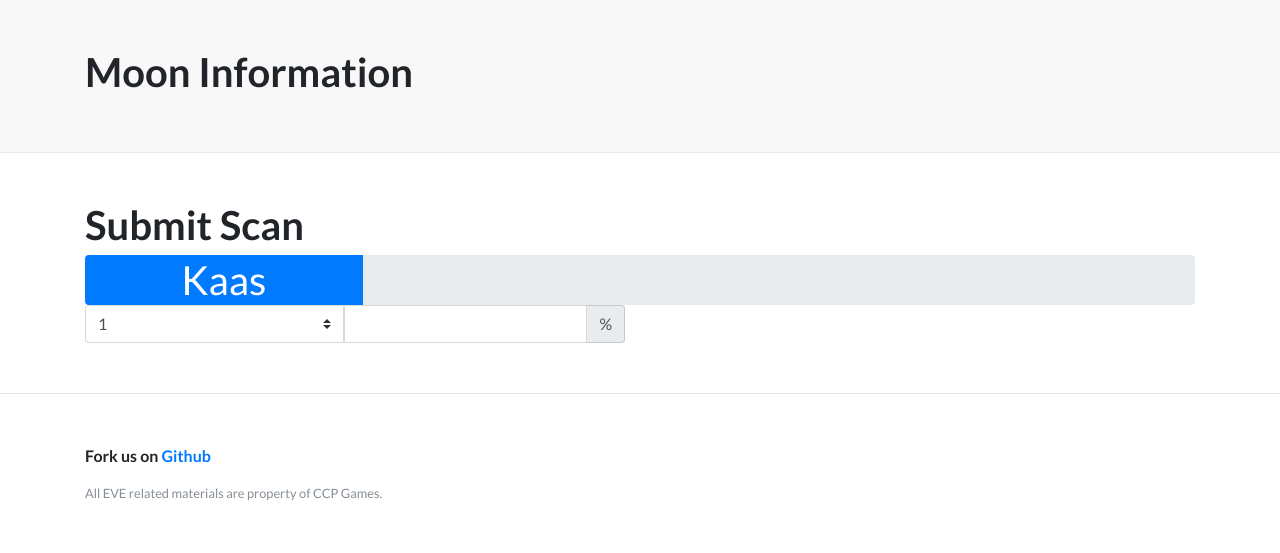
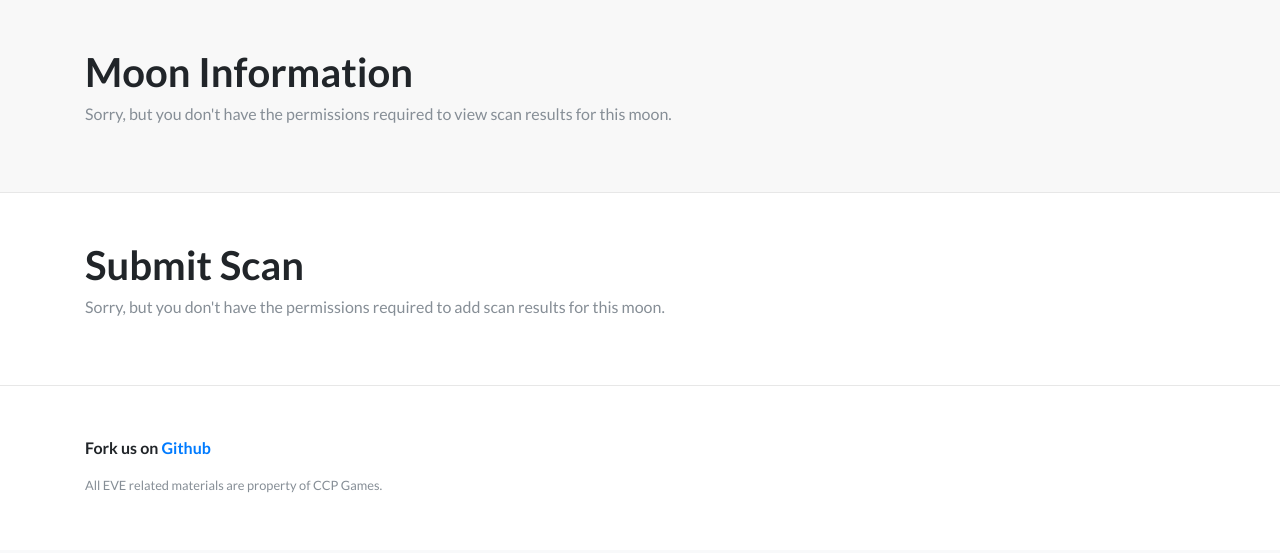
Before and after one commit to stephenswat/eve_lunar_mining_organiser, a Django app: template elmo/moon_tracker/templates/moon_tracker/moon_detail.html in a window 1280 px wide. Shown: the part 250-803 px from the top of the page. After the commit the page ends 743 px from the top, so only its background shows below. Run offline with Django 3.2, Linux system fonts and the light colour scheme; the template is opened without the code that fills it, so the values that code supplies are empty; some libraries are stand-ins or nearby versions.

Commit message:
Add permission checks for systems.

```diff
--- a/elmo/moon_tracker/templates/moon_tracker/moon_detail.html
+++ b/elmo/moon_tracker/templates/moon_tracker/moon_detail.html
@@ -23,6 +23,13 @@
 <section class="content-section-a">
   <div class="container">
     <h1>Moon Information</h1>
+
+    {% if can_view %}
+    Yay, you can view! But can you also delete? {{ can_delete }}
+    {% else %}
+    <p class="text-muted">Sorry, but you don't have the permissions required to view scan results for this moon.</p>
+    {% endif %}
+
   </div>
 </section>
 
@@ -30,6 +37,7 @@
   <div class="container">
     <H1>Submit Scan</h1>
 
+    {% if can_add %}
     <div class="progress">
       <div class="progress-bar" role="progressbar" style="width: 25%; height: 50px;"><span>Kaas</span></div>
     </div>
@@ -58,6 +66,10 @@
         </div>
       </div>
     </div>
+    {% else %}
+    <p class="text-muted">Sorry, but you don't have the permissions required to add scan results for this moon.</p>
+    {% endif %}
+
   </div>
 </section>
 
--- a/elmo/moon_tracker/views.py
+++ b/elmo/moon_tracker/views.py
@@ -3,6 +3,7 @@ from django.shortcuts import get_object_or_404
 from django.db.models import Count
 
 from eve_sde.models import Region, Constellation, SolarSystem, Moon
+from moon_tracker.utils import user_can_view_scans, user_can_add_scans, user_can_delete_scans
 
 def list_universe(request):
     regions = (
@@ -82,6 +83,9 @@ def moon_detail(request, system, planet, moon):
         request,
         'moon_tracker/moon_detail.html',
         context={
-            'moon': moon_obj
+            'moon': moon_obj,
+            'can_view': user_can_view_scans(request.user, moon_obj),
+            'can_add': user_can_add_scans(request.user, moon_obj),
+            'can_delete': user_can_delete_scans(request.user, moon_obj),
         }
     )
```
